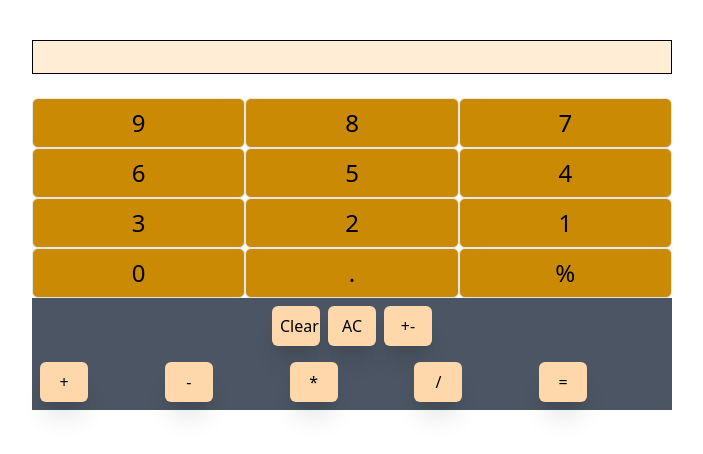
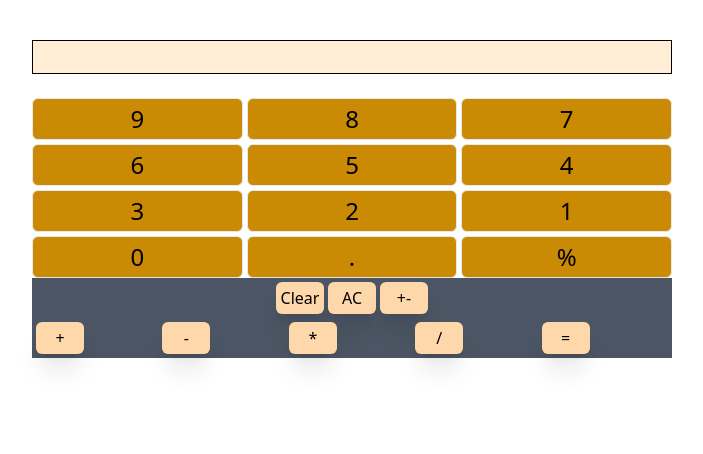
Before and after one commit to peninah98/React-Calculator, a React (Vite) app: page / in a window 1280 px wide. Shown: the top 454 px of the page, without its empty margins (288-991 px from the left). Built offline with nearby package versions, Linux system fonts and the light colour scheme.

Commit message:
feat: updates on calculator app

```diff
--- a/src/Components/Calculator.jsx
+++ b/src/Components/Calculator.jsx
@@ -13,7 +13,7 @@ const Calculator = () => {
         }}
         data-value={element}
         key={element}
-        className="bg-yellow-600 rounded-md p-2 border text-bold text-2xl hover:text-white hover:bg-gray-700"
+        className="bg-yellow-600 rounded-md p-1 border text-bold text-2xl hover:text-white hover:bg-gray-700"
       >
         {element}
       </button>
@@ -26,19 +26,19 @@ const Calculator = () => {
         <div className="m-auto  border border-black w-1/2 mt-10 mb-6 py-4 bg-orange-100 px-2 text-gray-700">
           {data}
         </div>
-        <div className="m-auto  grid grid-cols-3 w-1/2 justify-center items-center">
+        <div className="m-auto  grid grid-cols-3 w-1/2 justify-center gap-1 items-center">
           {buttons}
         </div>
       </div>
-      <div className="bg-gray-600 p-2 w-1/2 m-auto flex justify-center gap-2">
+      <div className="bg-gray-600 p-1 w-1/2 m-auto flex justify-center gap-1">
         <button
-          className="shadow-xl w-12 p-2 rounded-md bg-orange-200"
+          className="shadow-xl w-12 p-1 rounded-md bg-orange-200"
           onClick={() => setData(data.substring(0, data.length - 1))}
         >
           Clear
         </button>
         <button
-          className="shadow-xl w-12 p-2 rounded-md bg-orange-200"
+          className="shadow-xl w-12 p-1 rounded-md bg-orange-200"
           onClick={() => setData("")}
         >
           AC
@@ -55,42 +55,42 @@ const Calculator = () => {
             });
           }}
           value="+-"
-          className="shadow-xl w-12 p-2 rounded-md bg-orange-200"
+          className="shadow-xl w-12 p-1 rounded-md bg-orange-200"
         >
           +-
         </button>
       </div>
-      <div className="bg-gray-600 p-2 grid grid-cols-5 w-1/2 m-auto  items-center justify-center">
+      <div className="bg-gray-600 p-1 grid grid-cols-5 w-1/2 m-auto  items-center justify-center">
         <button
           onClick={(e) => setData(data + e.target.value)}
           value="+"
-          className="shadow-xl w-12 p-2 rounded-md bg-orange-200"
+          className="shadow-xl w-12 p-1 rounded-md bg-orange-200"
         >
           +
         </button>
         <button
           onClick={(e) => setData(data + e.target.value)}
           value="-"
-          className="shadow-xl w-12 p-2 rounded-md bg-orange-200"
+          className="shadow-xl w-12 p-1 rounded-md bg-orange-200"
         >
           -
         </button>
         <button
           onClick={(e) => setData(data + e.target.value)}
           value="*"
-          className="shadow-xl w-12 p-2 rounded-md bg-orange-200"
+          className="shadow-xl w-12 p-1 rounded-md bg-orange-200"
         >
           *
         </button>
         <button
           onClick={(e) => setData(data + e.target.value)}
           value="/"
-          className="shadow-xl w-12 p-2 rounded-md bg-orange-200"
+          className="shadow-xl w-12 p-1 rounded-md bg-orange-200"
         >
           /
         </button>
         <button
-          className="shadow-xl w-12 p-2 rounded-md bg-orange-200"
+          className="shadow-xl w-12 p-1 rounded-md bg-orange-200"
           onClick={() => {
             try {
               setData(
```
